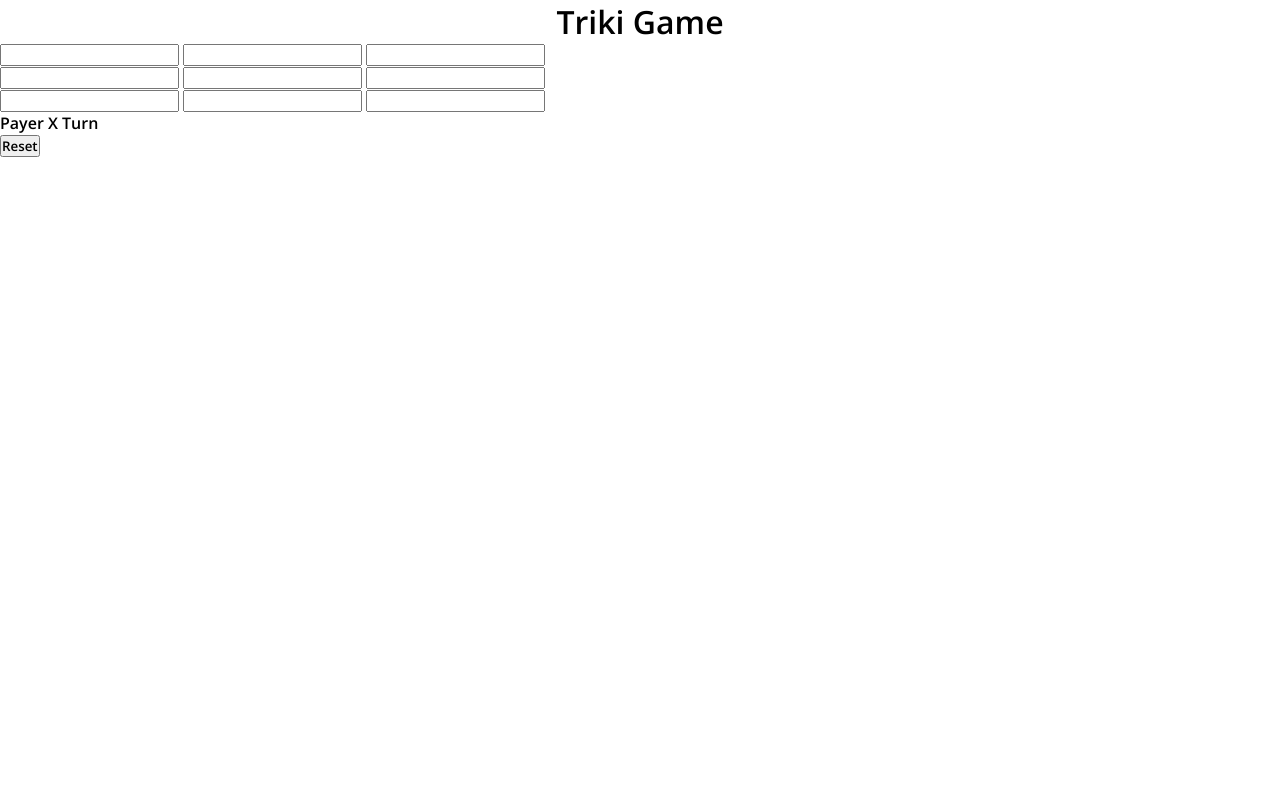
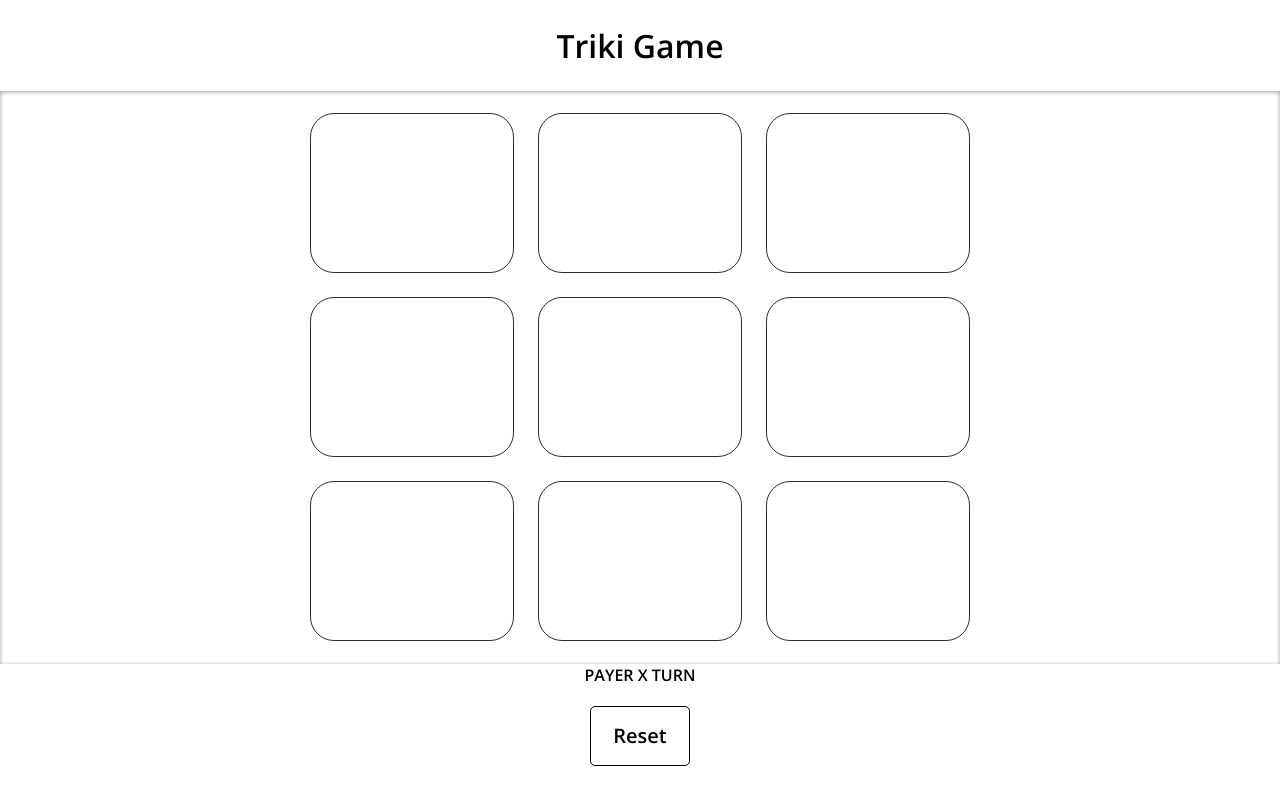
Before and after one commit to JMosqb11/Triki-Game, a plain HTML site: page index.html in a window 1280 px wide. Drawn offline with nearby package versions, Linux system fonts and the light colour scheme.

Commit message:
dimos estilos al juego

```diff
--- a/style/index.css
+++ b/style/index.css
@@ -10,5 +10,65 @@
 .header{
     display: flex;
     justify-content: center;
+    margin: 1.5rem 0;
+}
 
+.box{
+    margin: 0 auto;
+    display: flex;
+    justify-content: center;
+    align-items: center;
+    flex-direction: column;
+    gap: 1.5rem;
+    box-shadow: inset 0px 1px 4px 0px rgba(0,0,0,0.4);
+    padding: 1.4rem;
 }
+
+.row{
+    display: flex;
+    justify-content: space-between;
+    gap: 1.5rem;
+}
+
+.btn{
+    width: calc(100% / 3);
+    height: 10rem;
+    border-radius: 1.5rem;
+    border: 1px solid rgb(44, 44, 44);
+    text-align: center;
+    font-size: 1rem;
+    font-weight: 500;
+}
+
+.btn:hover{
+    cursor: pointer;
+    background-color: rgb(219, 217, 217);
+}
+
+.result{
+    text-align: center;
+    text-transform: uppercase
+}
+
+.reset{
+    text-align: center;
+    margin: 10px 0;
+}
+
+#reset{
+    cursor: pointer;
+    color: black;
+    background-color: white;
+    border: 1px solid black;
+    border-radius: 5px;
+    font-size: 20px;
+    width: 100px;
+    height: 60px;
+    margin: 10px 0;
+    transition: all 0.3s ease-in-out;
+}
+
+#reset:hover{
+    background-color: black;
+    color: white;
+}
```
